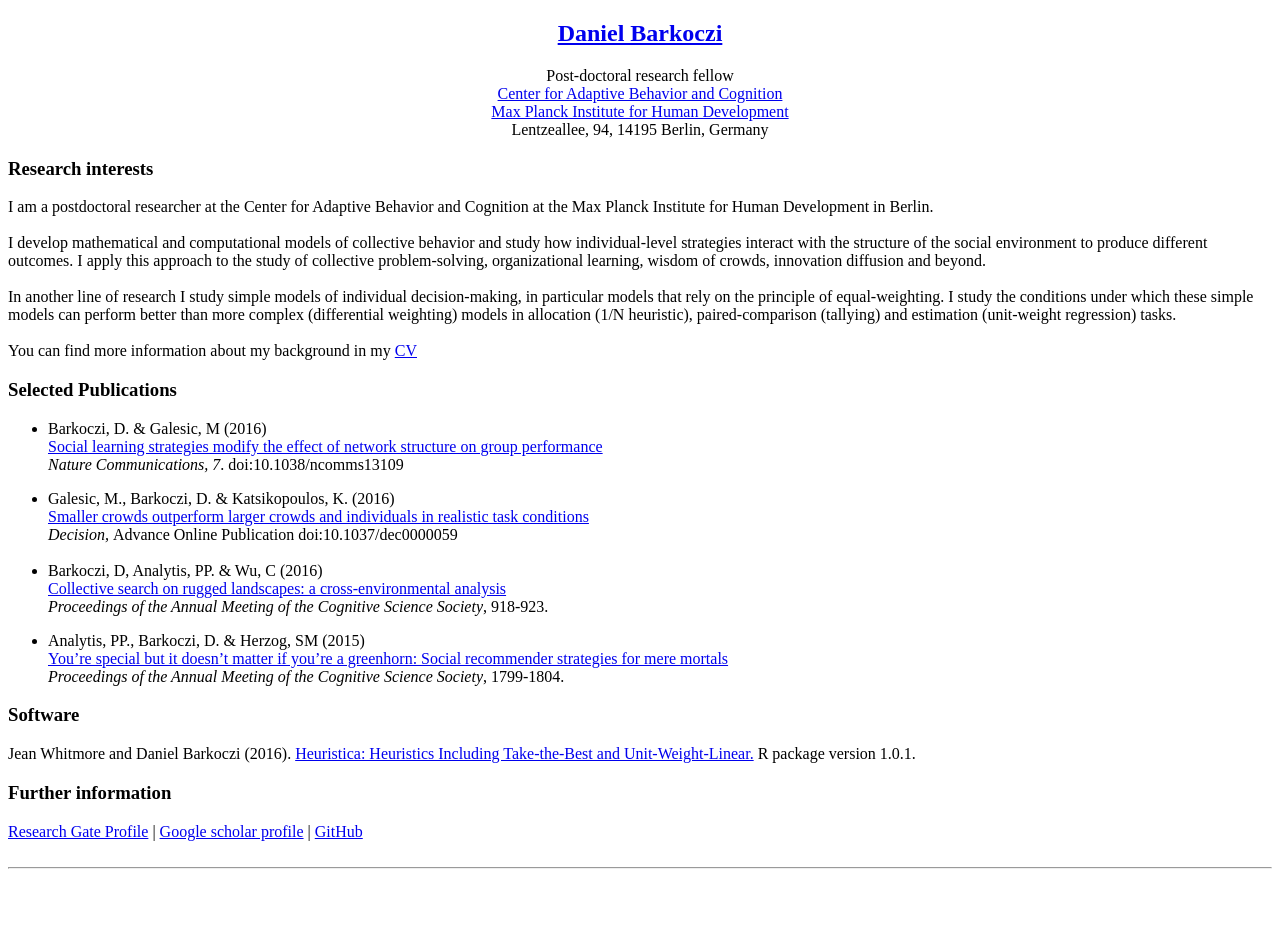
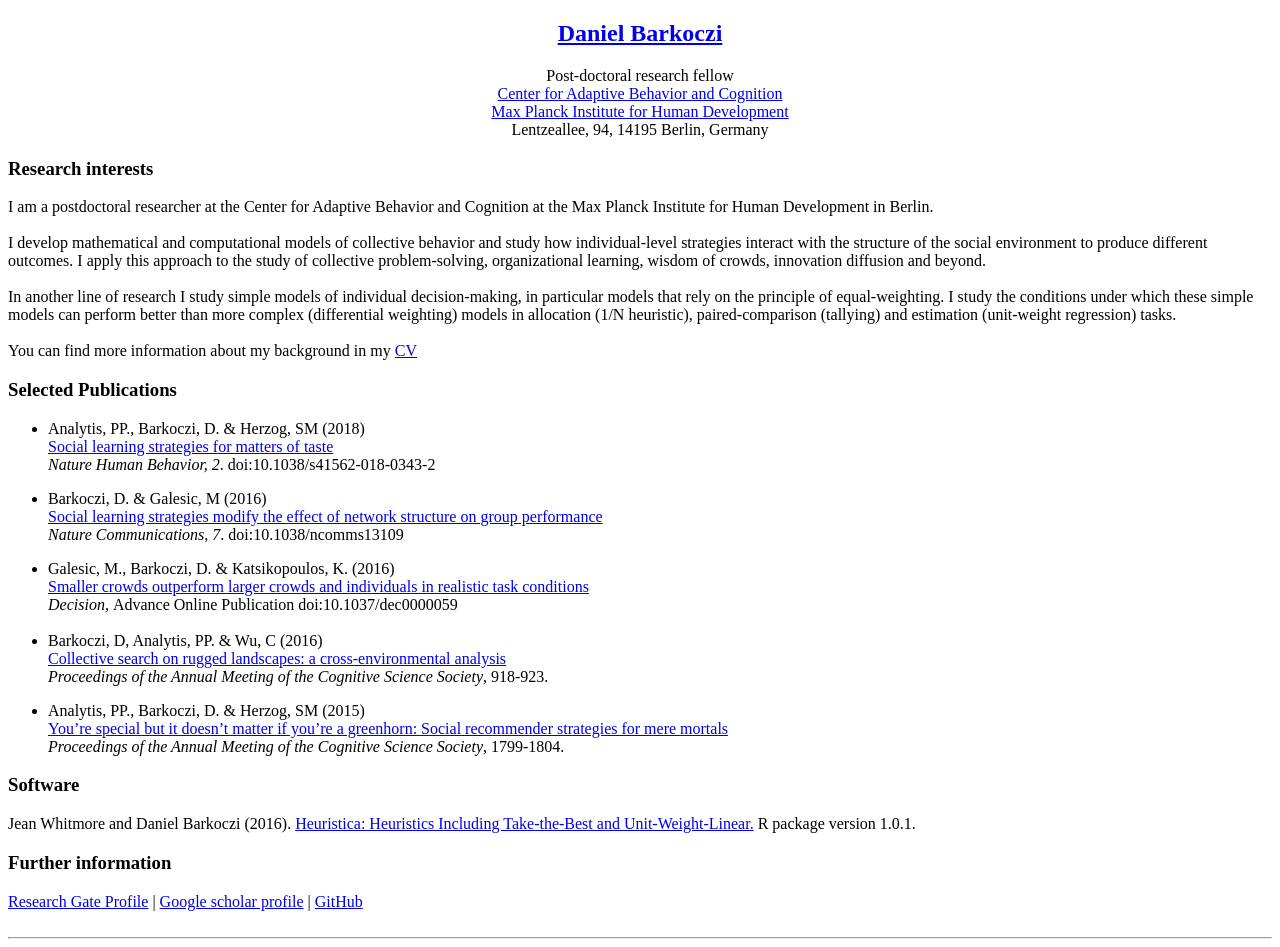
Before and after one commit to danielbarkoczi/danielbarkoczi.github.io, a plain HTML site: page index.html in a window 1280 px wide. Before the commit the page ends 877 px from the top, so only its background shows below. Drawn offline with Linux system fonts and the light colour scheme.

Commit message:
Update index.html

```diff
--- a/index.html
+++ b/index.html
@@ -41,6 +41,10 @@ You can find more information about my background in my <a href ="https://www.dr
 <h3>Selected Publications</h3>
 
 <ul>
+	<li>Analytis, PP., Barkoczi, D. & Herzog, SM (2018) <BR>
+	<a href="https://www.nature.com/articles/s41562-018-0343-2">Social learning strategies for matters of taste</a> <BR>
+	<em>Nature Human Behavior, 2</em>. doi:10.1038/s41562-018-0343-2 <P> <P>
+	</li>
 	<li>Barkoczi, D. & Galesic, M (2016) <BR>
 	<a href="http://www.nature.com/articles/ncomms13109">Social learning strategies modify the effect of network structure on group performance</a> <BR>
 	<em>Nature Communications, 7</em>. doi:10.1038/ncomms13109 <P> <P>
```
